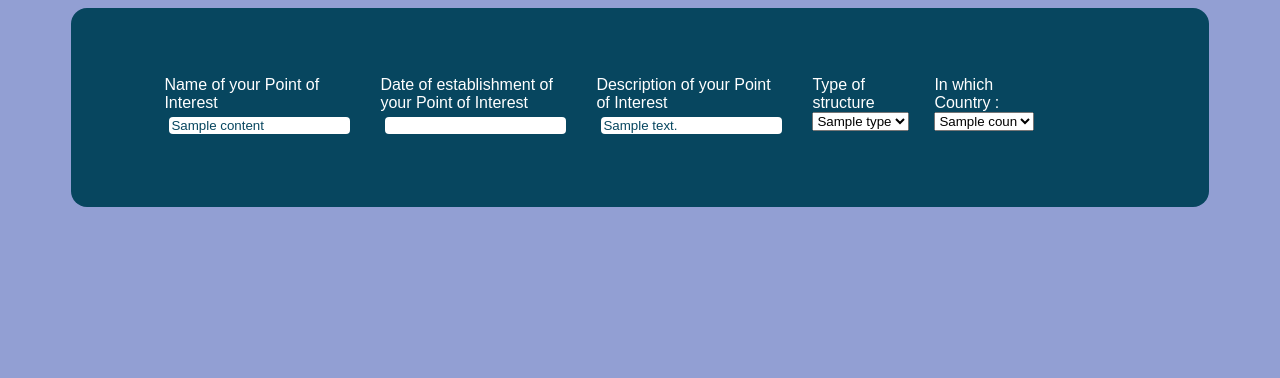
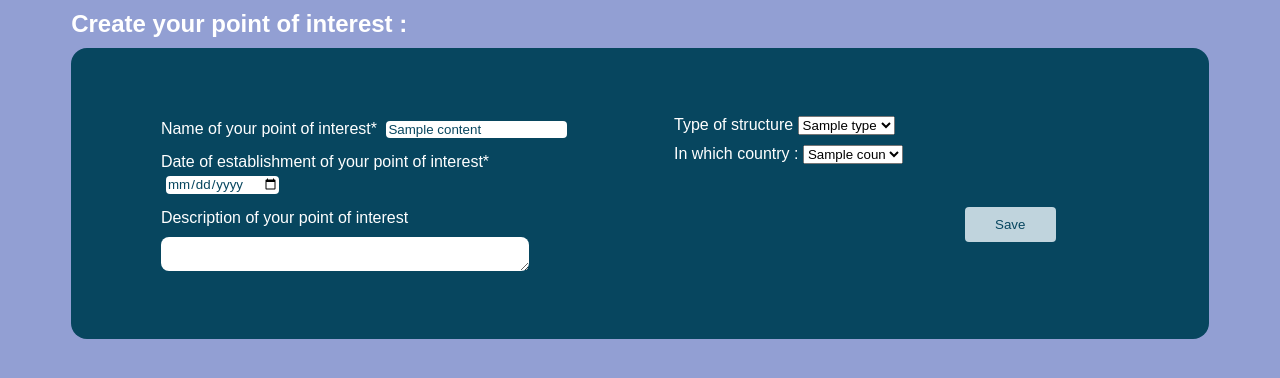
Before and after one commit to Akiliyh/Workshop---Backend, a Flask app: template templates/form_point_of_interest.html in a window 1280 px wide; the page is wider, and only the part inside the window is pictured. Shown: the top 378 px of that part. Run offline with Flask 3, Linux system fonts and the light colour scheme; the template is opened without the code that fills it: most values are stand-ins (such as "Sample title", 1, 10 or a date in 2020).

Commit message:
fix html poi

```diff
--- a/templates/form_point_of_interest.html
+++ b/templates/form_point_of_interest.html
@@ -5,40 +5,42 @@
     <meta charset="UTF-8">
     <meta name="viewport" content="width=device-width, initial-scale=1.0">
     <link rel="stylesheet" href="{{ url_for('static',filename='styles/styles.css') }}">
-    <title>Create your own Country</title>
+    <title>Create your point of interest</title>
 </head>
 
 <body>
+    <div class="form">
+        <h2>Create your point of interest :</h2>
         <form action="/api/point_of_interest" method='POST'>
-        <label for="form"></label>
-        <label for="name">Name of your Point of Interest
+            <div>
+                <label for="name">Name of your point of interest*
                     <input type="text" name="name" max="50" required
                            {% if content != {} %} value  = "{{content['nameInterestPoint']}}" {% else %} value = "" {% endif %} >
                 </label>
 
-        <label for="date">Date of establishment of your Point of Interest
-            <input type="number" name="date" required
+                <label for="date">Date of establishment of your point of interest*
+                    <input type="date" name="date" required
                         {% if content != {} %} value = "{{content['dateInterestPoint']}}" {% else %} value = "" {% endif %}>
                 </label>
 
-        <label for="desc">Description of your Point of Interest
-            <input type="text" name="desc" max="500"
-                   {% if content != {} %} value = "{{content['descInterestPoint']}}" {% else %} value = "" {% endif %}>
-        </label>
+                <label for="desc">Description of your point of interest</label>
+                    <textarea type="text" name="desc" max="500"
+                        {% if content != {} %} value = "{{content['descInterestPoint']}}" {% else %} value = "" {% endif %} id="desc_case">
+                    </textarea>
 
+            </div>
+            <div>
                 <label for="type"> Type of structure
                     <select name="type">
                         {% for type in tpoi %}
                             <option
                                 {% if tpoi != {} %} value="{{ type['idType'] }}" {% else %} value = "" {% endif %}
-                        {% if content['idType'] == type['idType'] %} selected {% endif %} >
-                        {{ type['name'] }}
-                    </option>
+                                {% if content['idType'] == type['idType'] %} selected {% endif %} > {{ type['name'] }} </option>
                         {% endfor %}
                     </select>
                 </label>
 
-        <label for="coun"> In which Country :
+                <label for="coun"> In which country :
                     <select name="coun">
                         {% for coun in countries %}
                             <option
@@ -50,40 +52,8 @@
 
         <input type="submit" value="Save" id="button_save">
     </form>
-    <!--<div class="form">
-        <h2>Create your Point of Interest :</h2>
-        <form action="/api/point_of_interest/{{id}}" method='POST'>
+
 <div>
-                <label for="name">Name of your Point of Interest*
-                    <input type="text" name="name" max="50" required value="{{content['nameInterestPoint']}}"></label>
-
-                <label for="date">Date of establishment of your Point of Interest*
-                    <input type="date" name="date" required value = "{{content['dateInterestPoint']}}"></label>
-
-                <label for="desc">Description of your Point of Interest</label>
-                    <textarea type="text" name="desc" max="500" value="{{content['descInterestPoint']}}" id="desc_case"></textarea>
-            </div>
-            <div>
-                <label for="type"> Type of structure
-                    <select name="type">
-                        {% for type in tpoi %}
-                            <option value="{{ type['idType'] }}" {% if content['idType'] == type['idType'] %}selected{% endif %}> {{ type['name'] }} </option>
-                        {% endfor %}
-                    </select>
-                </label>
-
-                <label for="coun"> In which Country :
-                    <select name="coun">
-                        {% for coun in countries %}
-                            <option value="{{ coun['idCountry'] }}" {% if content['idType'] == coun['idCountry'] %}selected{% endif %}>{{ coun['nameCountry'] }}</option>
-                        {% endfor %}
-                    </select>
-                </label><br>
-
-                <input type="submit" value="Save" id="button_save">
-            </form>
-        </div>
-    </div>
 </body>
 
 </html>
```
Lines whose indentation alone changed are shown as unchanged.
